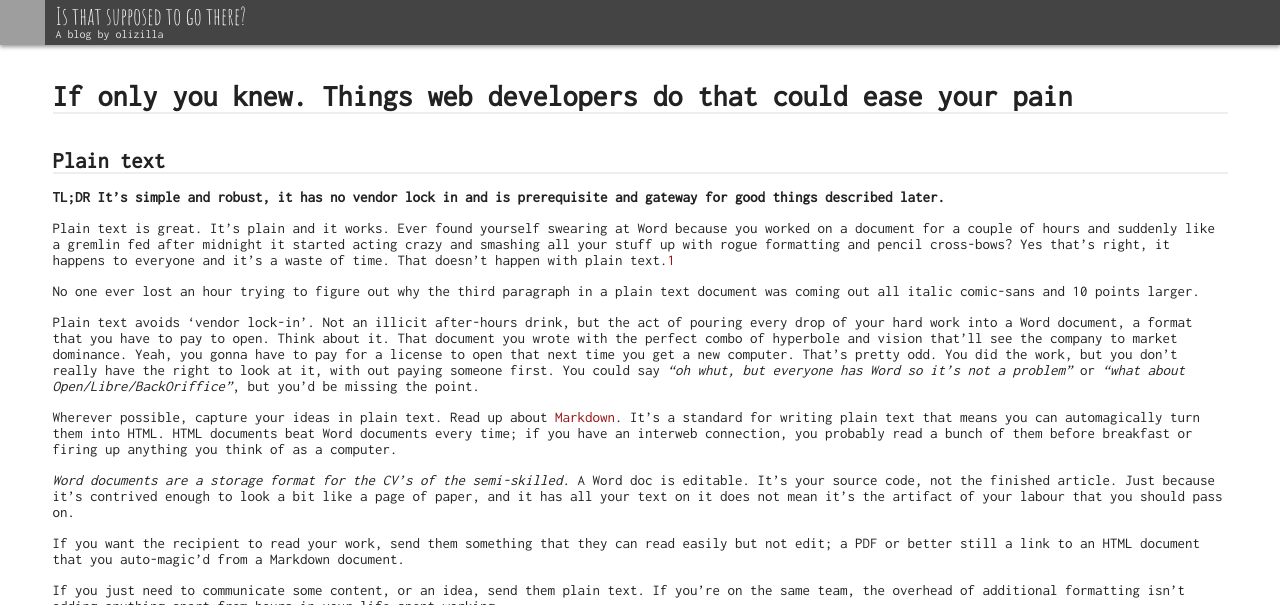
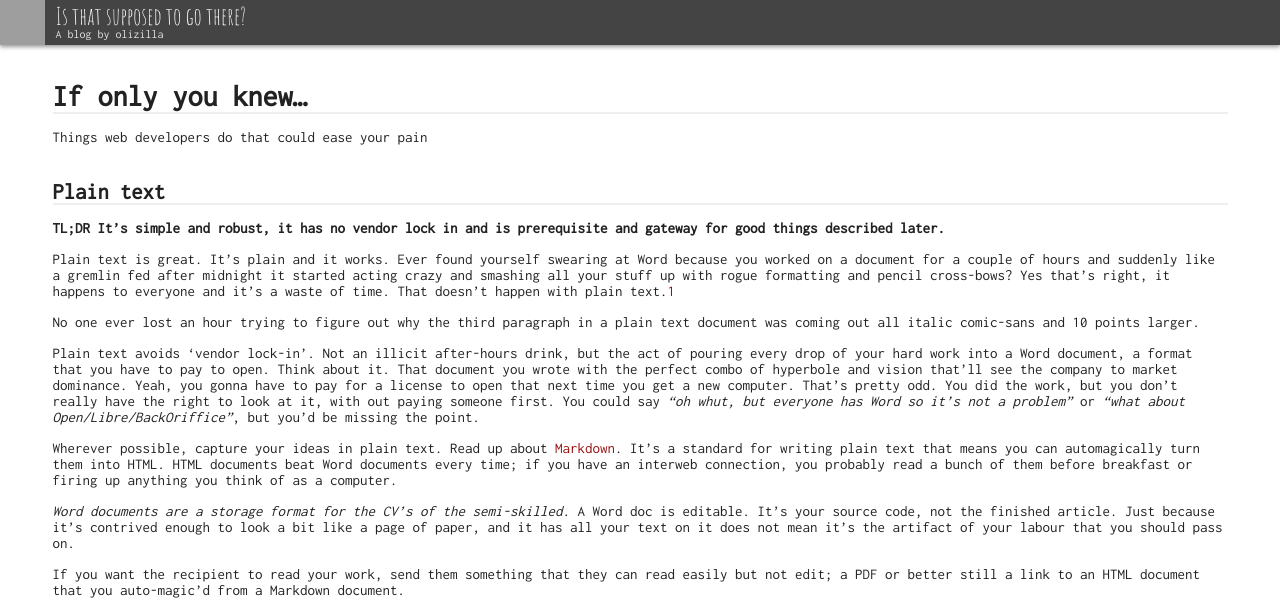
Before and after one commit to olizilla/oli.zilla.org.uk, a Jekyll site: the page built from _posts/2013-01-20-if-only-you-knew-plain-text.markdown, in a window 1280 px wide and 900 px high, cut to the strip 0-605 px from the top of the window. Built offline with Jekyll 4.4.1, drawn with Linux system fonts in a browser that asks for light colours; comment, search, counter and statistics services are not loaded; grey boxes are pictures that could not be loaded.

```diff
--- a/_posts/2013-01-20-if-only-you-knew-plain-text.markdown
+++ b/_posts/2013-01-20-if-only-you-knew-plain-text.markdown
@@ -1,11 +1,13 @@
 ---
-title: If only you knew plain text
+title: If only you knew... plain text
 layout: day1post
 published: true
 ---
 
-If only you knew. Things web developers do that could ease your pain
-====================================================================
+If only you knew...
+===================
+
+Things web developers do that could ease your pain
 
 ## Plain text
 
```
